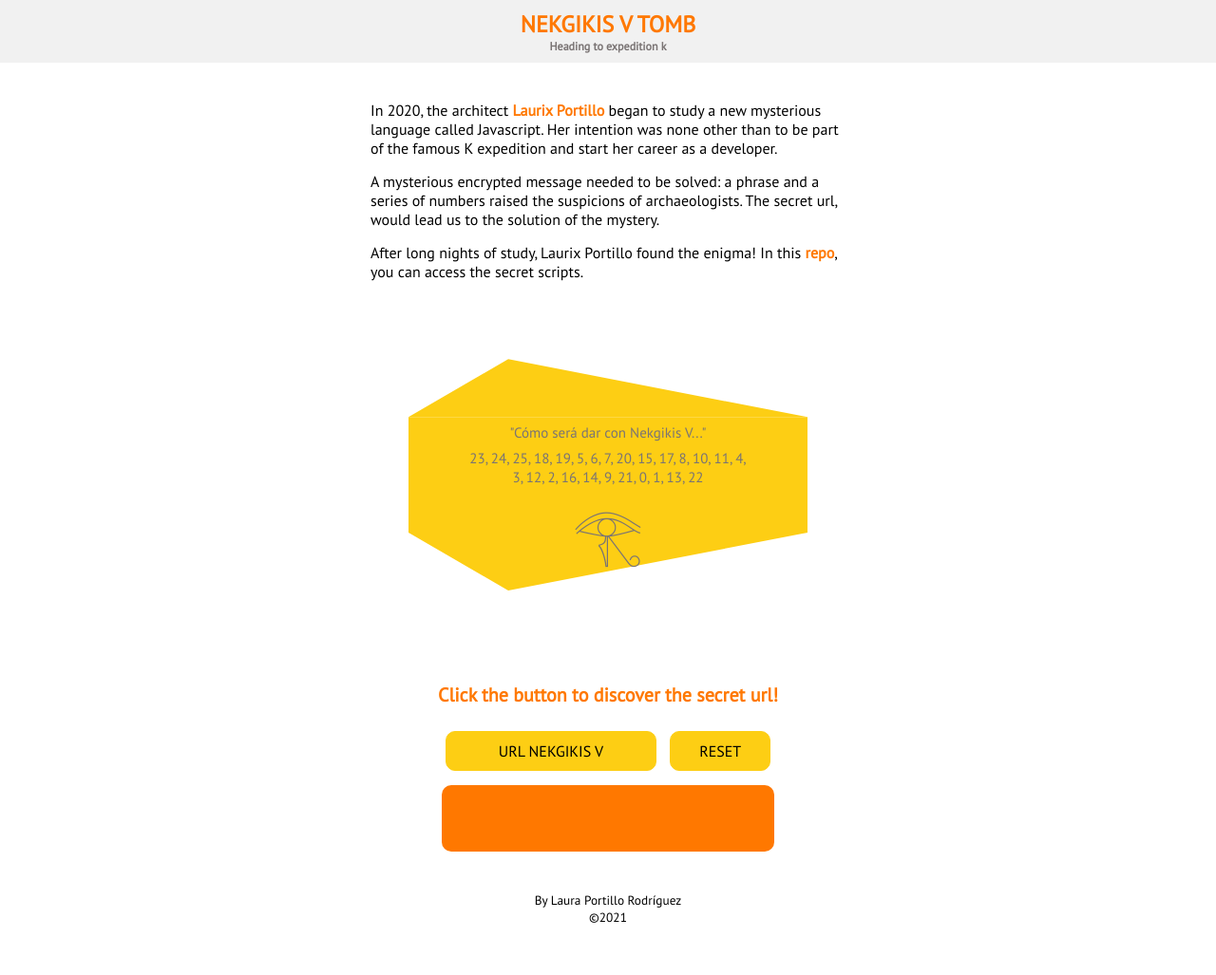
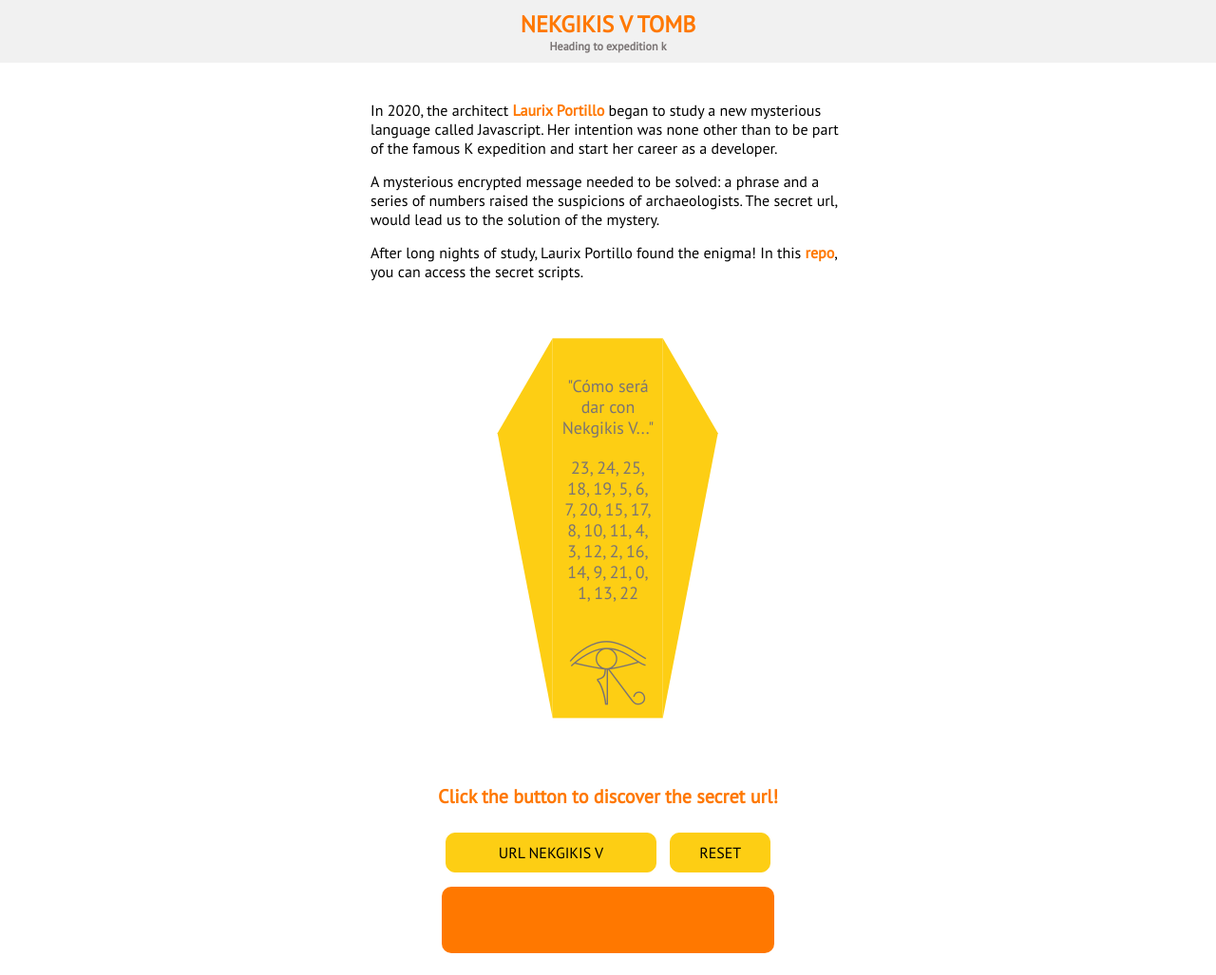
Before and after one commit to lauraportillo/generacion-k, a website: page src/html/index.html in a window 1280 px wide. Shown: the top 1027 px of the page at 95% size. Before the commit the page ends 975 px from the top, so only its background shows below. Drawn offline with nearby package versions, Linux system fonts and the light colour scheme; files that its build step writes are made by us from their sources.

Commit message:
finish responsive tablet

```diff
--- /dev/null
+++ b/src/scss/core/_mixins.scss
@@ -0,0 +1,2 @@
+@mixin flex() {
+}
--- a/src/scss/main.scss
+++ b/src/scss/main.scss
@@ -214,23 +214,9 @@
   .sectionA__description {
     font-size: 16px;
   }
-  .hexagon {
-    transform: rotate(360deg) scale(1.4);
-  }
-  .hexagon__message {
-    margin-top: -65px;
-    font-size: 10px;
-  }
-  .hexagon__message--clue {
-    max-width: 200px;
-  }
-
-  .hexagon__message--space {
-    margin-top: 5px;
-  }
-  .hexagon__message--detail {
-    margin-top: -5px;
-    font-size: 40px;
+  .sectionB {
+    margin-top: 250px;
+    transform: scale(2);
   }
   .sectionC__text {
     margin-top: 40px;
@@ -239,7 +225,6 @@
   .sectionC__form {
     margin-top: 25px;
   }
-
   .sectionC__form--btn1 {
     margin-right: 7px;
     padding: 10px 55px 10px 55px;
```
